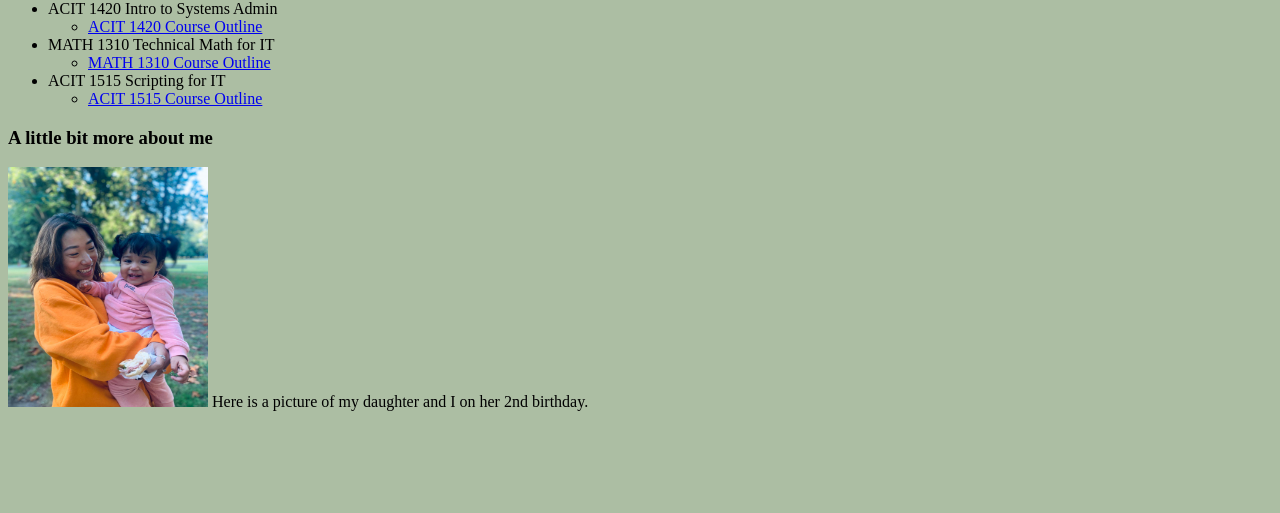
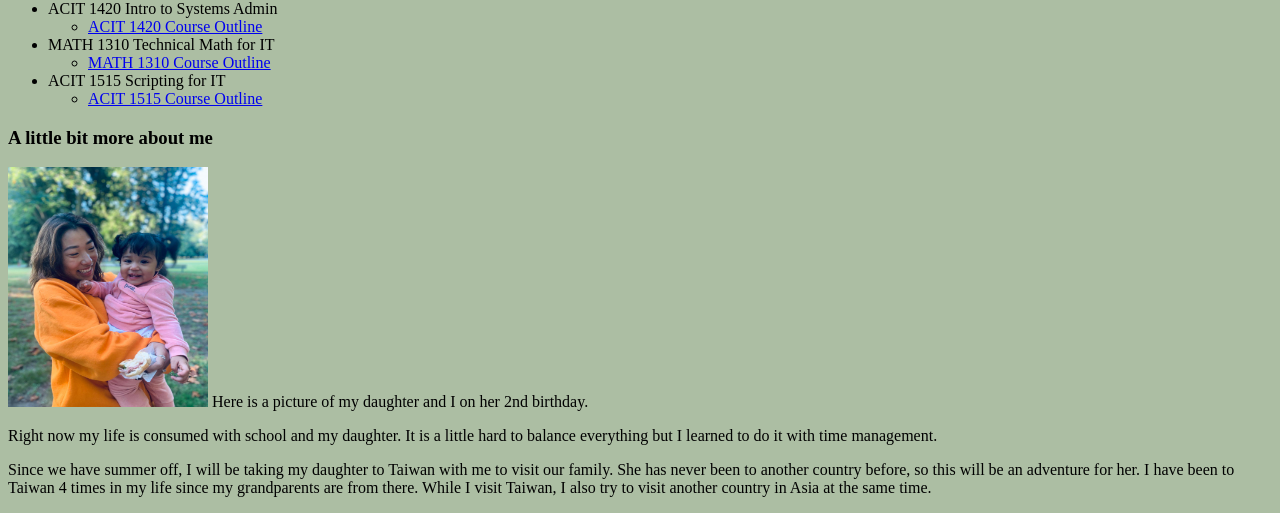
Before and after one commit to JulsLin/lab4, a plain HTML site: page index.html in a window 1280 px wide. Shown: the part 335-848 px from the top of the page. Before the commit the page ends 800 px from the top, so only its background shows below. Drawn offline with Linux system fonts and the light colour scheme.

Commit message:
add paragraph under my picture

```diff
--- a/index.html
+++ b/index.html
@@ -81,8 +81,28 @@
       <article>
         <h3>A little bit more about me</h3>
         <p>
-          <img src="images/kaliyabirthday.jpg" width="200" height="240" alt="My Daughter and I">
+          <img
+            src="images/kaliyabirthday.jpg"
+            width="200"
+            height="240"
+            alt="My Daughter and I"
+          />
           Here is a picture of my daughter and I on her 2nd birthday.
+        </p>
+
+        <p>
+          Right now my life is consumed with school and my daughter. It is a
+          little hard to balance everything but I learned to do it with time
+          management.
+        </p>
+
+        <p>
+          Since we have summer off, I will be taking my daughter to Taiwan with
+          me to visit our family. She has never been to another
+          country before, so this will be an adventure for her. I have been to
+          Taiwan 4 times in my life since my grandparents are from there. While
+          I visit Taiwan, I also try to visit another country in Asia at the
+          same time.
         </p>
       </article>
     </main>
```
